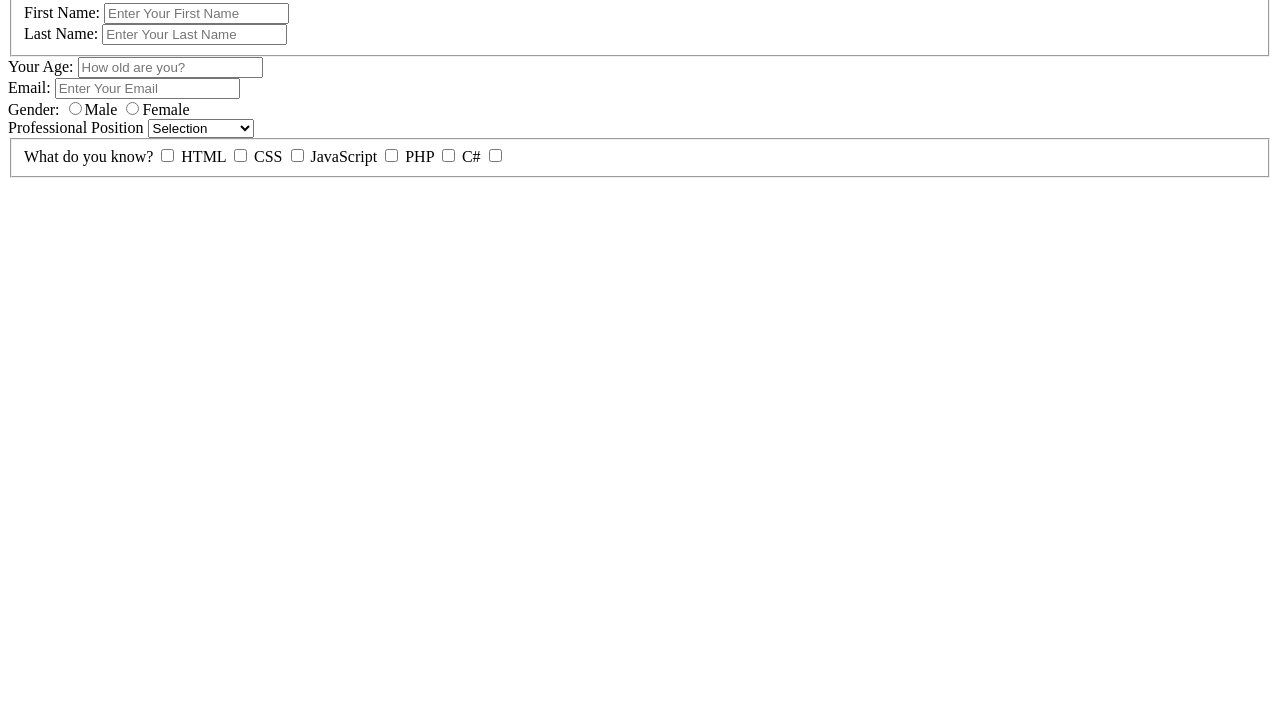
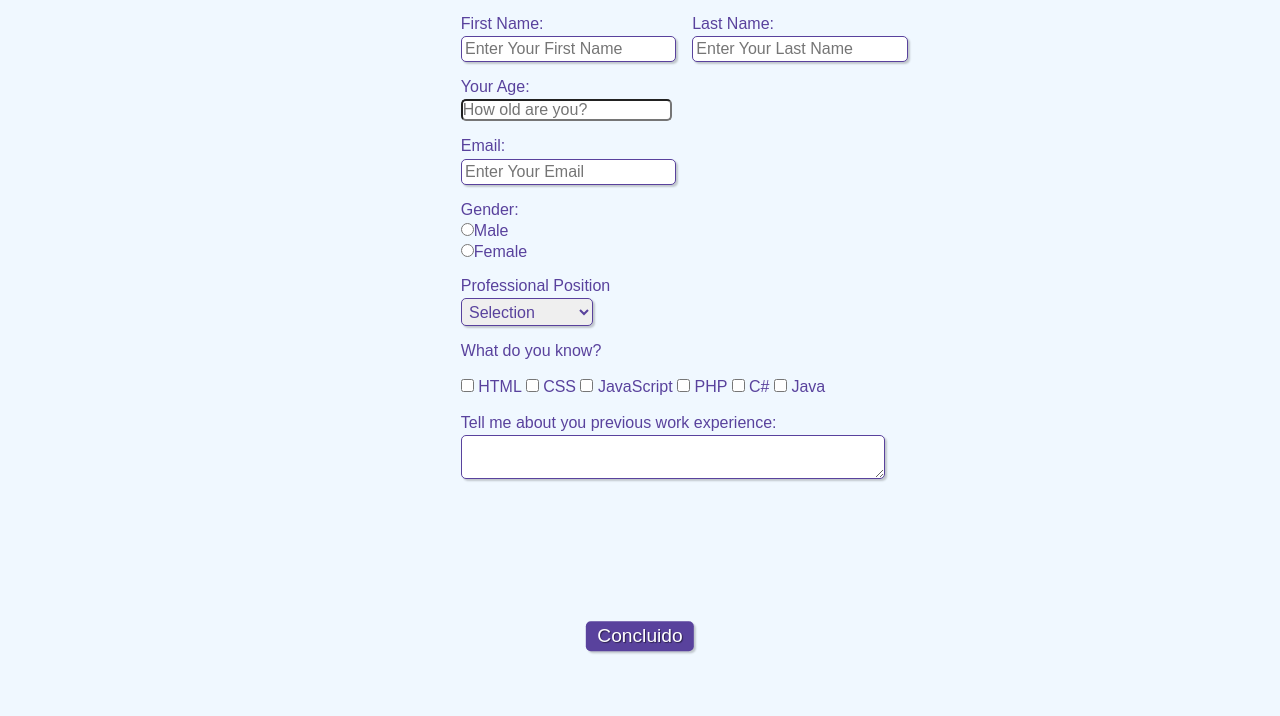
Before and after one commit to akyua/Project-Form, a plain HTML site: page index.html in a window 1280 px wide. Shown: the part 84-800 px from the top of the page. Drawn offline with Linux system fonts and the light colour scheme.

Commit message:
Form Complete

```diff
--- a/index.html
+++ b/index.html
@@ -5,37 +5,41 @@
     <meta http-equiv="X-UA-Compatible" content="IE=edge">
     <meta name="" content="width=device-width, initial-scale=1.0">
     <title>Registration Form</title>
+    <link rel="stylesheet" href="style.css" type="text/css" media="screen">
 </head>
 <body>
     <div>
-        <h1>Sign up</h1>
+        <h1 id="title">Sign up</h1>
+        <p id="subtitle">Complete Your Information</p>
+        <br>
     </div>
 
+
     <form>
-        <fieldset>
-            <div>
-                <label>First Name: </label>
-                <input type="text" name="name" id="name" placeholder="Enter Your First Name">
+        <fieldset class="group">
+            <div class="camp">
+                <label for="name">First Name: </label>
+                <input type="text" name="name" id="name" placeholder="Enter Your First Name" required>
             </div>
 
-            <div>
-                <label>Last Name: </label>
-                <input type="text" name="lastname" id="lastname" placeholder="Enter Your Last Name">
+            <div class="camp">
+                <label for="lastname">Last Name: </label>
+                <input type="text" name="lastname" id="lastname" placeholder="Enter Your Last Name" required>
             </div>
         </fieldset>
 
-            <div>
-            <label>Your Age: </label>
-            <input type="number" name="age" id="age" placeholder="How old are you?">
+            <div class="camp">
+            <label for="age">Your Age: </label>
+            <input type="number" name="age" id="age" placeholder="How old are you?" required>
             </div>
 
-            <div>
-                <label>Email: </label>
-                <input type="email" name="email" id="email" placeholder="Enter Your Email">
+            <div class="camp">
+                <label for="email">Email: </label>
+                <input type="email" name="email" id="email" placeholder="Enter Your Email" required>
             </div>
 
-            <div>
-                <label>Gender: </label>
+            <div class="camp">
+                <label for="gender">Gender: </label>
                 <label>
                     <input type="radio" name="gender" value="male">Male
                 </label>
@@ -44,33 +48,41 @@
                 </label>
             </div>
 
-            <div>
-                <label>Professional Position</label>
+            <div class="camp">
+                <label for="position">Professional Position</label>
                 <select id="position">
                     <option selected disabled value="">Selection</option>
                     <option>Junior Analyst</option>
                     <option>Analyst</option>
-                    <option>Senior</option>
+                    <option>Senior Analyst</option>
                 </select>
             </div>
 
-            <fieldset>
-                <div>
-                    <label>What do you know?</label>
-                    <input type="checkbox" id="technology">
+            <fieldset class="group">
+                <div id="check">
+                    <label>What do you know?</label><br><br>
+                    <input type="checkbox" name="technology1" id="technology1" value="HTML">
                     <label for="technology1">HTML</label>
-                    <input type="checkbox" name="technology1" id="technology1" value="HTML">
+                    <input type="checkbox" name="technology2" id="technology2" value="CSS">
                     <label for="technology2">CSS</label>
-                    <input type="checkbox" name="technology2" id="technology3" value="CSS">
+                    <input type="checkbox" name="technology3" id="technology3" value="Javascript">
                     <label for="technology3">JavaScript</label>
-                    <input type="checkbox" name="technology" id="technology3" value="Javascript">
+                    <input type="checkbox" name="technology4" id="technology4" value="PHP">
                     <label for="technology4">PHP</label>
-                    <input type="checkbox" name="technology4" id="technogoly4" value="PHP">
+                    <input type="checkbox" name="technology5" id="technogoly5" value="C#">
                     <label for="technology5">C#</label>
-                    <input type="checkbox" name="technology5" id="technology5"
-                    value="C#">
+                    <input type="checkbox" name="technology6" id="technology6" value="Java">
+                    <label for="technology6">Java</label>
                 </div>
             </fieldset>
+
+            <div class="camp">
+                <br>
+                <label for="experience">Tell me about you previous work experience: </label>
+                <textarea row="6" style="width: 26em" id="experience" name="experience"></textarea>
+            </div>
+
+            <button class="button" type="submit" onsubmit="">Concluido</button>
     </form>
 
 </body>
--- /dev/null
+++ b/style.css
@@ -0,0 +1,105 @@
+*{
+    margin: 0;
+    padding: 0;
+}
+
+#title{
+    font-family: sans-serif;
+    color: #380B61;
+    margin-left: 20%;
+}
+
+#subtitle{
+    font-family: sans-serif;
+    color: #380B61;
+    margin-left: 15%;
+}
+
+#check{
+    display: inline-block;
+}
+
+fieldset{
+    border: 0;
+}
+
+body{
+    background-color: #f0f8ff;
+    font-family: sans-serif;
+    font-size: 1em;
+    color: #59429d;
+    margin-left: 36%;
+    margin-top: 2%;
+    justify-content: center;
+}
+
+input, select, textarea, button{
+    font-family: sans-serif;
+    font-size: 1em;
+    color: #59429d;
+    border-radius: 5px;
+}
+
+.group:before, .group:after{
+    display: table;
+}
+
+.group:after{
+    clear: both;
+}
+
+.camp {
+    margin-bottom: 1em;
+}
+
+.camp label{
+    margin-bottom: 0.2em;
+    color: #59429d;
+    display: block;
+}
+
+fieldset.group .camp{
+    float: left;
+    margin-right: 1em;
+}
+
+.camp input[type="text"], .camp input[type="email"], .camp select, .camp textarea{
+    padding: 0.2em;
+    border: 1px solid #59429d;
+    box-shadow: 2px 2px 2px rgba(0,0,0,0.2);
+    display: block;
+}
+
+.camp select option{
+    padding-right: 1em;
+}
+
+.camp input:focus, .camp select:focus, .camp textarea:focus{
+    background: #E0E0F8;
+}
+
+.button{
+    font-size: 1.2em;
+    background: #59429d;
+    border: 0;
+    margin-bottom: 1em;
+    color: #ffffff;
+    padding: 0.2em 0.6em;
+    box-shadow: 2px 2px 2px rgba(0,0,0,0.2);
+    text-shadow: 1px 1px 1px rgba(0,0,0,0.5);
+    position: absolute;
+    top: 90%;
+    left: 50%;
+    margin-right: -50%;
+    transform: translate(-50%, -50%);
+}
+
+.button:hover{
+    background: #ccbbff;
+    box-shadow: inset 2px 2px 2px rgba(0,0,0,0.2);
+    text-shadow: none;
+}
+
+.button, select{
+    cursor: pointer;
+}
```
